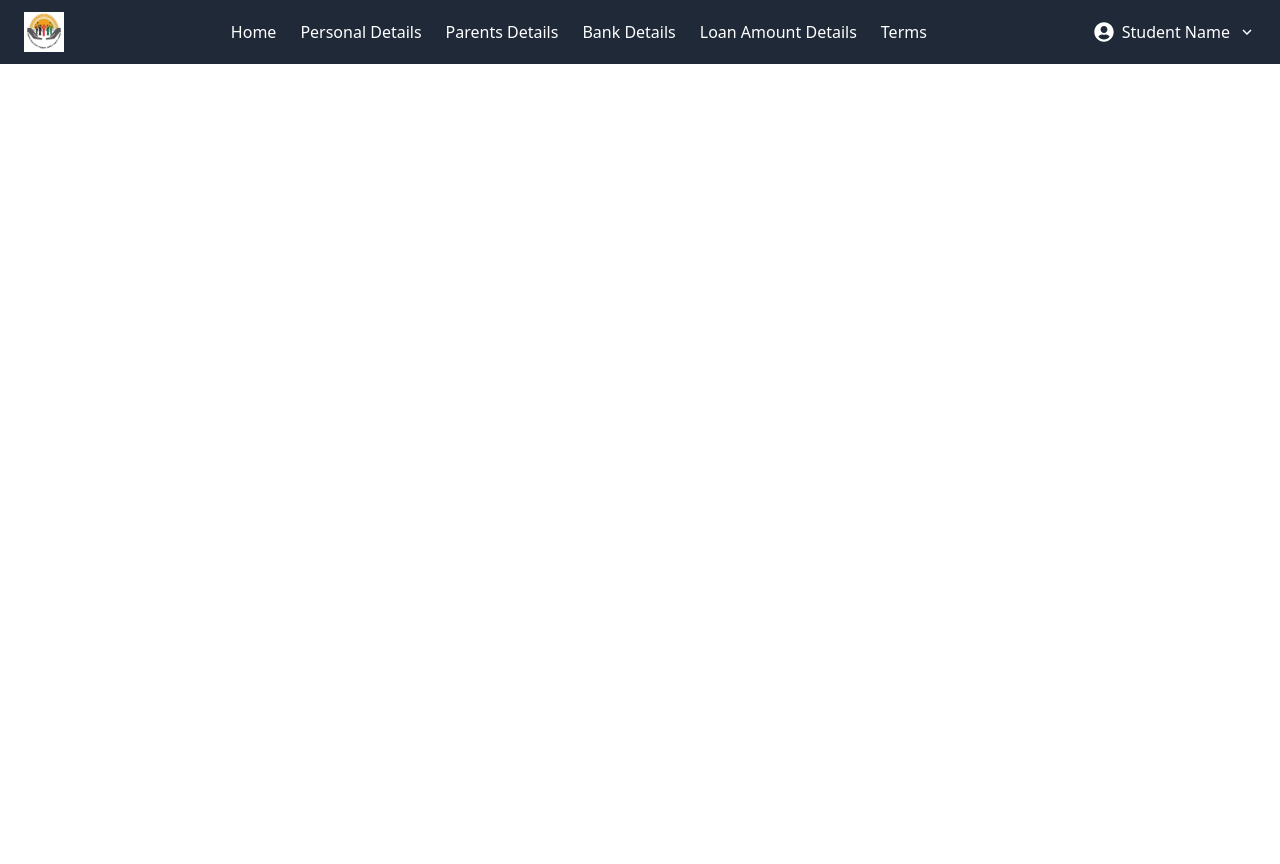
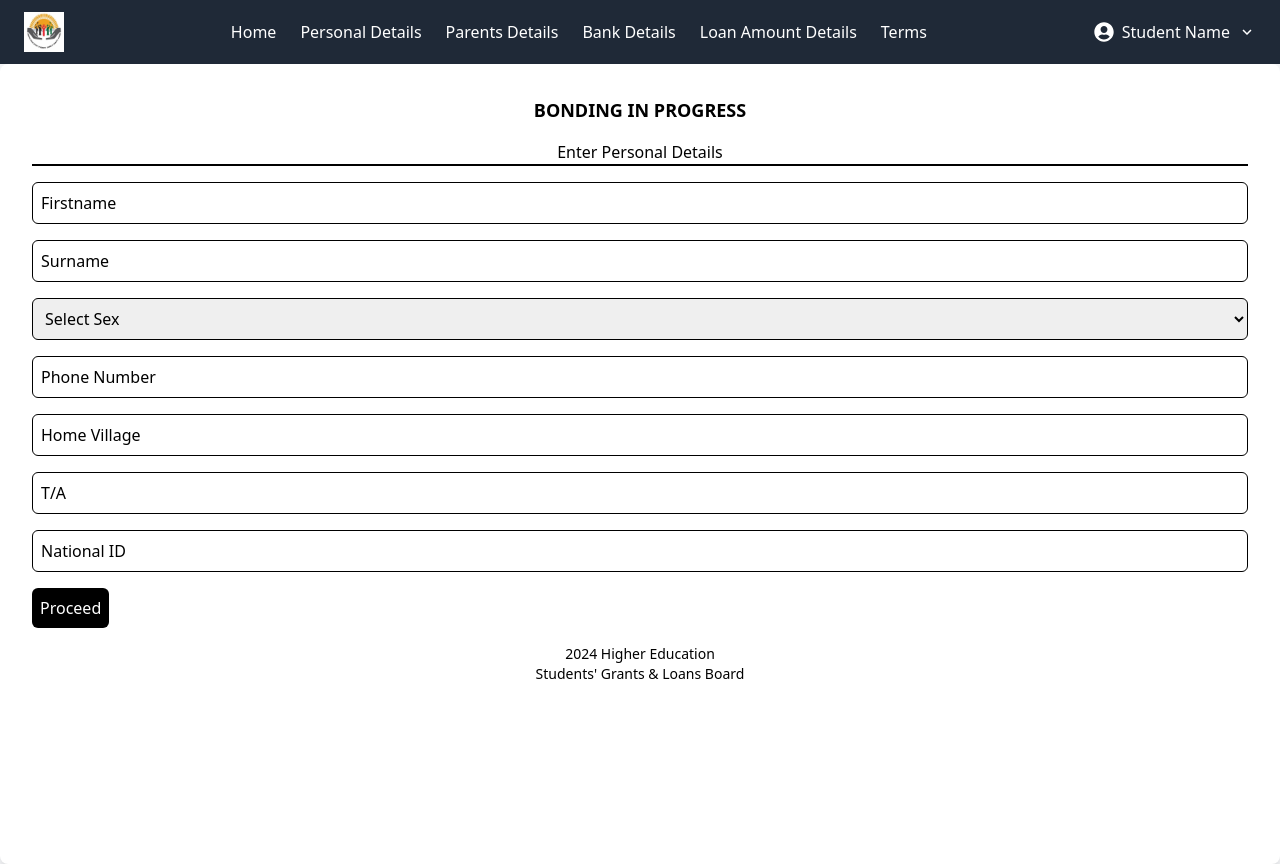
Before and after one commit to LusperMhango/Group14, a React (Create React App) app in the folder automated/: page / in a window 1280 px wide. Before the commit the page ends 800 px from the top, so only its background shows below. Built offline with nearby package versions, Linux system fonts and the light colour scheme.

Commit message:
added PersonalDetails.js

```diff
--- a/automated/src/App.js
+++ b/automated/src/App.js
@@ -1,12 +1,12 @@
 import React from 'react';
 import Navbar from './components/Navbar';
-import personalDetails from './components/personalDetails';
+import PersonalDetails from './components/PersonalDetails';
 
 function App() {
   return (
     <div className="App">
       <Navbar />
-      <personalDetails />
+      <PersonalDetails />
 
     </div>
   );
--- a/automated/src/components/personalDetails.js
+++ b/automated/src/components/personalDetails.js
@@ -1,112 +1,115 @@
-import React, { useState } from 'react';
+import React, { useState } from "react";
 
-const personalDetails = () => {
+const PersonalDetails = () => {
   const [formData, setFormData] = useState({
-    firstName: '',
-    surname: '',
-    sex: '',
-    phoneNumber: '',
-    homeVillage: '',
-    ta: '',
-    nationalId: '',
+    firstname: "",
+    surname: "",
+    sex: "",
+    phoneNumber: "",
+    homeVillage: "",
+    ta: "",
+    nationalId: "",
   });
 
-  const [error, setError] = useState('');
+  const [error, setError] = useState("");
 
-  const handleChange = (e) => {
-    setFormData({ ...formData, [e.target.name]: e.target.value });
+  const handleInputChange = (e) => {
+    const { name, value } = e.target;
+    setFormData({ ...formData, [name]: value });
   };
 
   const handleSubmit = (e) => {
     e.preventDefault();
-    const { firstName, surname, sex, phoneNumber, homeVillage, ta, nationalId } = formData;
-
-    if (!firstName || !surname || !sex || !phoneNumber || !homeVillage || !ta || !nationalId) {
-      setError('Please fill out all fields.');
+    // Check if all fields are filled
+    const isEmptyField = Object.values(formData).some((field) => field === "");
+    if (isEmptyField) {
+      setError("Please fill out all fields before proceeding.");
       return;
     }
-    setError('');
-    alert('Proceeding to next form...');
+    setError("");
+    alert("Form uploaded successfully!");
   };
 
   return (
     <div className="flex justify-center items-center min-h-screen bg-gray-100">
-      <div className="bg-white p-8 rounded-lg shadow-md w-full max-w-md">
-        <div className="text-center mb-4">
-          <h2 className="text-lg font-bold text-black">Bonding In Progress</h2>
-          <p className="text-sm font-semibold text-gray-500">1st: Enter Personal Details</p>
-        </div>
+      <div className="w-full h-screen p-8 bg-white shadow-lg rounded-lg">
+        <h2 className="text-center text-lg font-semibold mb-4">
+          BONDING IN PROGRESS
+        </h2>
+       <p className="text-center mb-4 border-b-2 border-black w-full">Enter Personal Details</p>
         <form onSubmit={handleSubmit} className="space-y-4">
-          {error && <p className="text-red-500 text-sm">{error}</p>}
           <input
             type="text"
-            name="firstName"
+            name="firstname"
             placeholder="Firstname"
-            value={formData.firstName}
-            onChange={handleChange}
-            className="w-full p-2 border border-black rounded-md"
+            value={formData.firstname}
+            onChange={handleInputChange}
+            className="w-full p-2 border border-black rounded-md placeholder:text-black"
           />
           <input
             type="text"
             name="surname"
             placeholder="Surname"
             value={formData.surname}
-            onChange={handleChange}
-            className="w-full p-2 border border-black rounded-md"
+            onChange={handleInputChange}
+            className="w-full p-2 border border-black rounded-md placeholder:text-black"
           />
+          <select
+            name="sex"
+            value={formData.sex}
+            onChange={handleInputChange}
+            className="w-full p-2 border border-black rounded-md text-black"
+          >
+            <option value="">Select Sex</option>
+            <option value="Male">Male</option>
+            <option value="Female">Female</option>
+          </select>
           <input
-            type="text"
-            name="sex"
-            placeholder="Sex"
-            value={formData.sex}
-            onChange={handleChange}
-            className="w-full p-2 border border-black rounded-md"
-          />
-          <input
-            type="text"
+            type="tel"
             name="phoneNumber"
-            placeholder="Phone number"
+            placeholder="Phone Number"
             value={formData.phoneNumber}
-            onChange={handleChange}
-            className="w-full p-2 border border-black rounded-md"
+            onChange={handleInputChange}
+            className="w-full p-2 border border-black rounded-md placeholder:text-black"
           />
           <input
             type="text"
             name="homeVillage"
-            placeholder="Home village"
+            placeholder="Home Village"
             value={formData.homeVillage}
-            onChange={handleChange}
-            className="w-full p-2 border border-black rounded-md"
+            onChange={handleInputChange}
+            className="w-full p-2 border border-black rounded-md placeholder:text-black"
           />
           <input
             type="text"
             name="ta"
             placeholder="T/A"
             value={formData.ta}
-            onChange={handleChange}
-            className="w-full p-2 border border-black rounded-md"
+            onChange={handleInputChange}
+            className="w-full p-2 border border-black rounded-md placeholder:text-black"
           />
           <input
             type="text"
             name="nationalId"
             placeholder="National ID"
             value={formData.nationalId}
-            onChange={handleChange}
-            className="w-full p-2 border border-black rounded-md"
+            onChange={handleInputChange}
+            className="w-full p-2 border border-black rounded-md placeholder:text-black"
           />
+          {error && <p className="text-red-500 text-sm">{error}</p>}
           <button
             type="submit"
-            className="w-full py-2 mt-4 bg-black text-white rounded-md hover:bg-gray-800"
+            className="flex bottom-2 right-2 w-full-3/4 p-2 bg-black text-white rounded-md hover:bg-gray-800"
           >
             Proceed
           </button>
         </form>
-        <p className="text-xs text-center text-gray-500 mt-4">
-          2024 Higher Education Students' Grants & Loans Board
+        <p className="text-center text-sm mt-4">
+          2024 Higher Education<br></br>Students' Grants & Loans Board
         </p>
       </div>
     </div>
   );
 };
 
-export default personalDetails;
+export default PersonalDetails;
```
